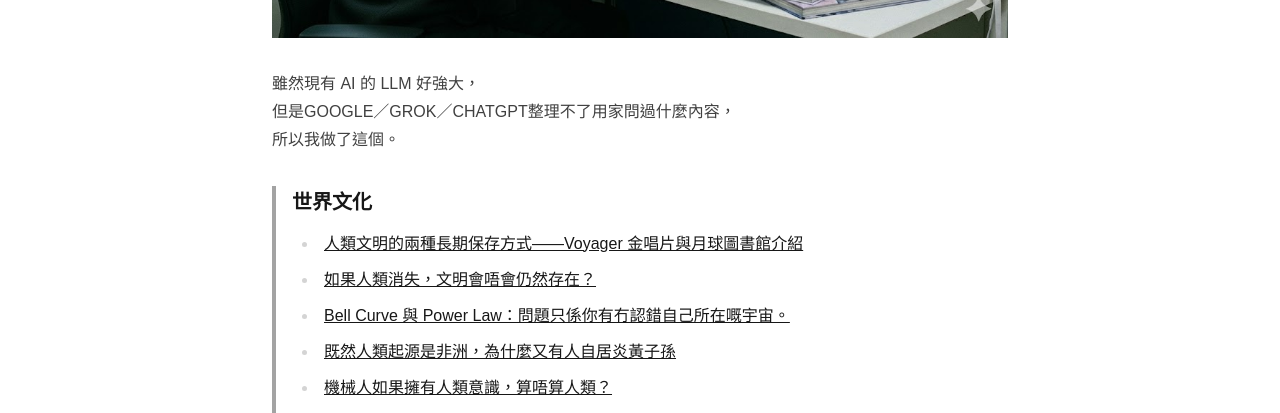
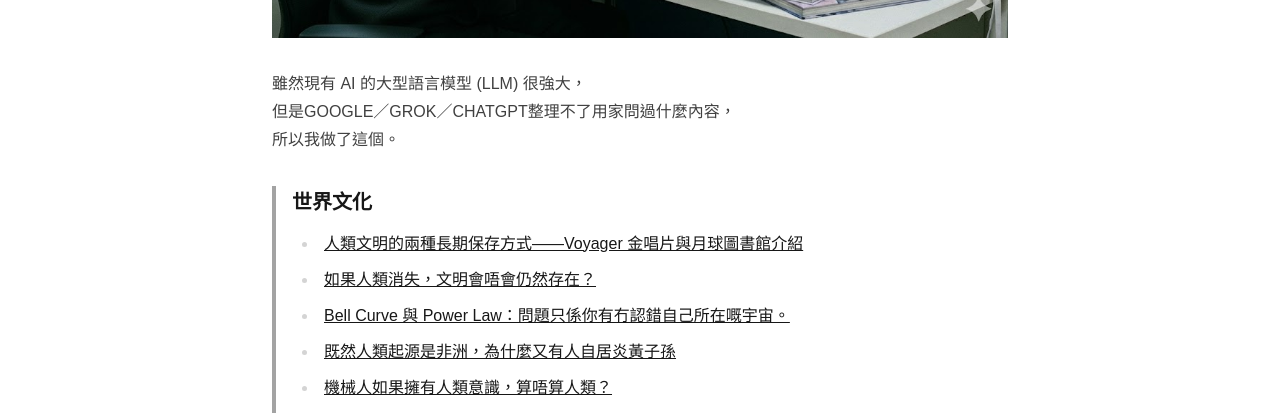
Before and after one commit to al3e19is/gpt-repo, a Next.js app: page / in a window 1280 px wide. Shown: the part 512-925 px from the top of the page. Built offline with nearby package versions, Linux system fonts and the light colour scheme.

Commit message:
fix: update site URL format and adjust post display limit on homepage

```diff
--- a/src/app/page.tsx
+++ b/src/app/page.tsx
@@ -24,7 +24,7 @@ export default async function HomePage() {
         alt="文章 Banner"
       />
       <p>
-        雖然現有 AI 的 LLM 好強大，<br/>但是GOOGLE／GROK／CHATGPT整理不了用家問過什麼內容，<br/>所以我做了這個。
+        雖然現有 AI 的大型語言模型 (LLM) 很強大，<br/>但是GOOGLE／GROK／CHATGPT整理不了用家問過什麼內容，<br/>所以我做了這個。
       </p>
 
       {orderedEntries.map(([cat, catPosts]) => (
@@ -32,7 +32,7 @@ export default async function HomePage() {
           <h3>{cat}</h3>
 
           <ul>
-            {catPosts.slice(0, 20).map((p) => (
+            {catPosts.slice(0, 5).map((p) => (
               <li key={p.slug}>
                 <Link href={`/posts/${p.slug}`}>{p.title}</Link><br/>
               </li>
--- a/src/app/sitemap.xml/route.ts
+++ b/src/app/sitemap.xml/route.ts
@@ -1,6 +1,6 @@
 import { getAllPostsMeta } from "@/lib/posts";
 
-const SITE_URL = "https://intp-gpt-to-know.netlify.app/";
+const SITE_URL = "https://intp-gpt-to-know.netlify.app";
 // 之後換成你真實 domain
 
 function isoDate(date?: string) {
```
